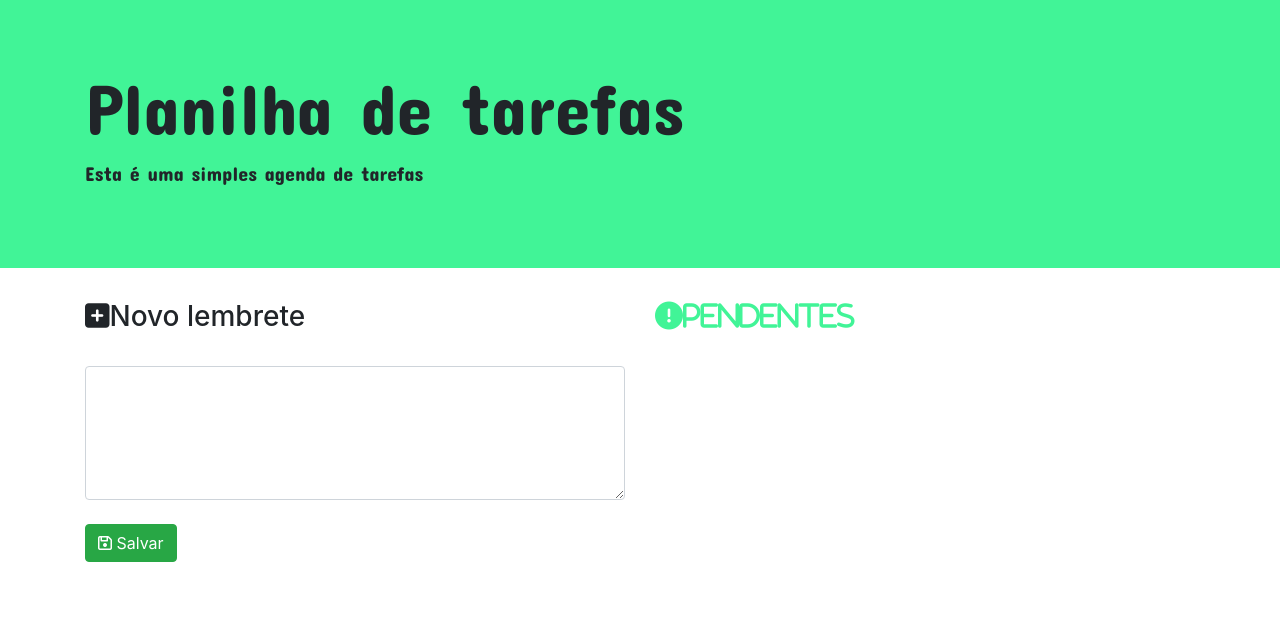
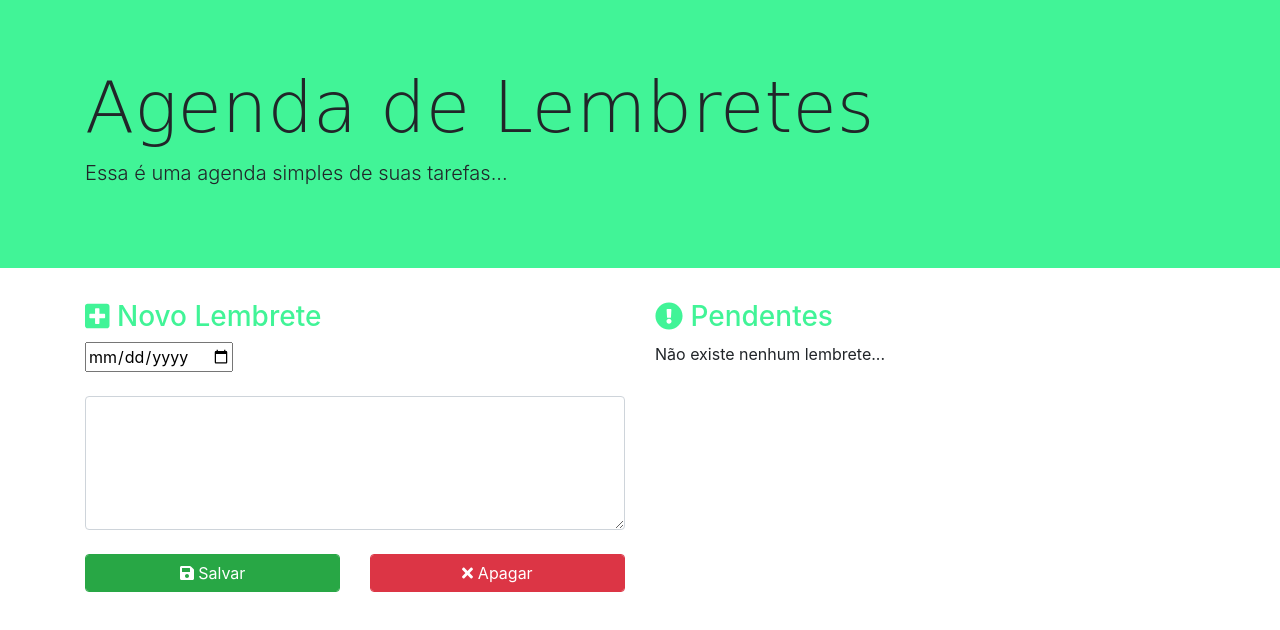
Before and after one commit to edyware/AgendaEletronica, a plain HTML site: page Agenda Eletronica/index.html in a window 1280 px wide. Drawn offline with nearby package versions, Linux system fonts and the light colour scheme; a web font is replaced by a local one.

Commit message:
Adicionando também o botão de data

```diff
--- a/Agenda Eletronica/index.html
+++ b/Agenda Eletronica/index.html
@@ -1,5 +1,5 @@
 <!doctype html>
-<html lang="en">
+<html lang="ptBR">
     <head>
         <!-- Required meta tags -->
         <meta charset="utf-8">
@@ -8,66 +8,66 @@
         <!-- Bootstrap CSS -->
         <link rel="stylesheet" href="https://stackpath.bootstrapcdn.com/bootstrap/4.3.1/css/bootstrap.min.css" integrity="sha384-ggOyR0iXCbMQv3Xipma34MD+dH/1fQ784/j6cY/iJTQUOhcWr7x9JvoRxT2MZw1T" crossorigin="anonymous">
 
-    <title>Lembrete de atividades</title>
-
-    <!-- Pacote de fontes de Fontawesom -->
-    <script src="https://kit.fontawesome.com/8e3e64e52b.js" crossorigin="anonymous"></script>
-    <!-- Referência ao arquivo CSS -->
+        <title>Lembrete de Atividade</title>
+        <script defer src="https://use.fontawesome.com/releases/v5.0.8/js/all.js"></script>
         <link rel="stylesheet" type="text/css" href="css/style.css">
-    <!-- Link do Google Fonts -->
-    <link href="https://fonts.googleapis.com/css?family=Concert+One&display=swap" rel="stylesheet">
+        <link href="https://fonts.googleapis.com/css?family=Rammetto+One&display=swap" rel="stylesheet">
 
     </head>
     <body>
-
-
         <div class="jumbotron jumbotron-fluid">
             <div class="container">
-      <h1 class="display-3" style="font-family: 'Concert One', cursive;">Planilha de tarefas</h1>
-      <p class="lead" style="font-family: 'Concert One', cursive;">Esta é uma simples agenda de tarefas</p>
+                <h1 class="display-3" style="font-family: 'Rammetto One', cursive;
+                ">Agenda de Lembretes</h1>
+                <p class="lead">Essa é uma agenda simples de suas tarefas...</p>
+            </div>
+        </div>
+        <div class="container">
+            <div class="row">
+                <div class="col-md-6">
+                    <div id="titular-novo-lembrete">
+                        <h3 onclick="clicar()"><i class="fa fa-plus-square" ></i> Novo Lembrete</h3>
+                        <input type="date" name="">
+                    </div>
+                    <br>
+                    <div class="form-group text-center">
+                        <textarea class="form-control" rows="5" id="texto"></textarea><br>
+                        <div class="row">
+                            <div class="col-md-6">
+                                <button type="button" class="btn btn-success form-control" id="buttonSave">
+                                <i class="fa fa-save" aria-hidden="true"></i>    Salvar
+                                </button>
+                            </div>
+                            <div class="col-md-6">
+                                <button type="button" class="btn btn-danger form-control" id="buttonDelete">
+                                <i class="fa fa-times" aria-hidden="true"></i>    Apagar
+                                </button>
+                            </div>
+                        </div>
+                    </div>
+                    <div id="error"></div>
+                </div>
+                <div class="col-md-6">
+                    <div id="titular-tarefas">
+                        <h3><i class="fa fa-exclamation-circle"></i> Pendentes</h3>
+                    </div>
+                    <div id="recordatorios"><br>
+
+                    </div><br>
                 </div>
             </div>
 
-    <div class="container">
-      <div class="row">
-        <div = class="col-md-6">
-          <div id="titular-new-reminder">
-            <h3><i class="fa fa-plus-square"> <!--Ícone do botão de adicionar--></i>Novo lembrete</h3>
         </div>
-          <br>
-          <div class="form-group texte center">
-            <textarea class="form-control" rows="5" id="texto"></textarea>
-            <br>
-            <button type="button" class="btn btn-success" id="buttonSave"><i class="fa fa-save"></i>
-            Salvar
-            </button>
-          </div>
-
-          <div id="error"> </div>
-
-        </div>
-        <div = class="col-md-6">
-          <div id="titular-tarefas">
-            <h3><i class="fa fa-exclamation-circle">Pendentes</i></h3>
-          </div>
-          <div id ="recordatorio">
-
-          </div>
-          <br>
-        </div>
-      </div>
-    </div>
-
-
-    <!--
-        JavaScript
-        jQuery, Popper.js, Bootstrap JS
-    -->
-
+        <!-- Optional JavaScript -->
+        <!-- jQuery first, then Popper.js, then Bootstrap JS -->
+        <script type="text/javascript">
+        	function clicar(){
+        		window.open('Calendario/index.html');
+        	}
+        </script>
         <script src="https://code.jquery.com/jquery-3.3.1.slim.min.js" integrity="sha384-q8i/X+965DzO0rT7abK41JStQIAqVgRVzpbzo5smXKp4YfRvH+8abtTE1Pi6jizo" crossorigin="anonymous"></script>
         <script src="https://cdnjs.cloudflare.com/ajax/libs/popper.js/1.14.7/umd/popper.min.js" integrity="sha384-UO2eT0CpHqdSJQ6hJty5KVphtPhzWj9WO1clHTMGa3JDZwrnQq4sF86dIHNDz0W1" crossorigin="anonymous"></script>
         <script src="https://stackpath.bootstrapcdn.com/bootstrap/4.3.1/js/bootstrap.min.js" integrity="sha384-JjSmVgyd0p3pXB1rRibZUAYoIIy6OrQ6VrjIEaFf/nJGzIxFDsf4x0xIM+B07jRM" crossorigin="anonymous"></script>
         <script type="text/javascript" src="js/main.js"></script>
-
     </body>
 </html>
```
Lines whose indentation alone changed are shown as unchanged.
